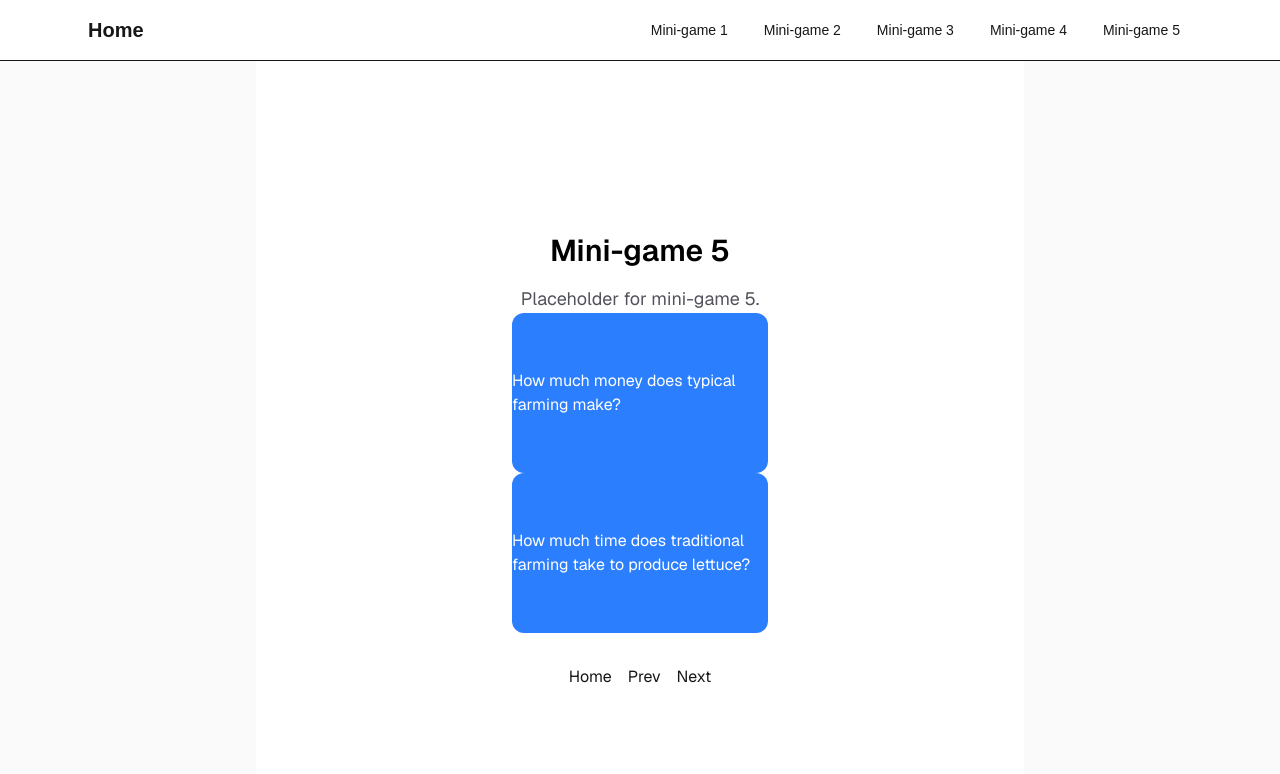
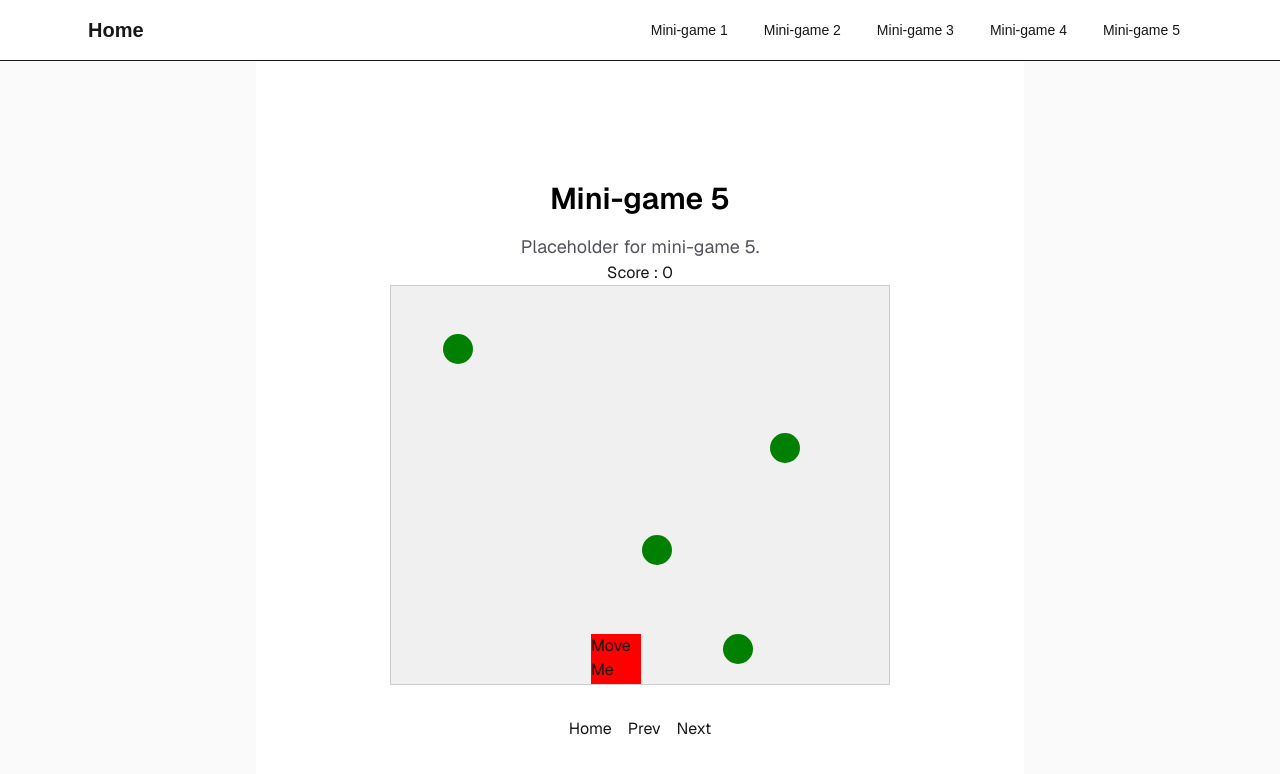
Before and after one commit to AshiJ7/FishFarmFrenzy, a Next.js app: page /mini-game-5 in a window 1280 px wide. Shown: the top 774 px of the page. Built offline with nearby package versions, Linux system fonts and the light colour scheme.

Commit message:
creating lettuce falling game basic

```diff
--- a/app/globals.css
+++ b/app/globals.css
@@ -40,3 +40,34 @@ body {
 .rotate-y-180 {
   transform: rotateY(180deg);
 }
+
+.falling-objects-container {
+  position: relative;
+  width: 500px;   /* match canvas width */
+  height: 400px;
+  overflow: hidden;
+  border: 1px solid #ccc;
+  background-color: #f0f0f0;
+}
+
+
+.falling-object {
+  position: absolute;
+  top: -50px; /* Start above the container */
+  width: 30px;
+  height: 30px;
+  border-radius: 50%; /* Makes them circles, can be squares */
+  animation: fall linear forwards;
+  animation-duration: 5s; /* Duration of the fall */
+}
+
+@keyframes fall {
+  0% {
+    transform: translateY(0) rotate(0deg);
+    opacity: 1;
+  }
+  100% {
+    transform: translateY(450px) rotate(720deg); /* Adjust translateY based on container height */
+    opacity: 0;
+  }
+}
--- a/app/mini-game-5/page.tsx
+++ b/app/mini-game-5/page.tsx
@@ -1,6 +1,134 @@
+"use client";
 import Link from "next/link";
 import FlipCard from "./flipcard";
+
+import React, { useState, useEffect, useRef, useCallback} from 'react';
+
+interface LettuceData {
+  id: number;
+  x: number;
+  y: number;
+  color: string;
+}
+
 export default function MiniGame5() {
+
+
+  const [objects, setObjects] = useState<LettuceData[]>([]);
+  const containerRef = useRef<HTMLDivElement>(null);
+ const createLettuce = useCallback(() => {
+  if (!containerRef.current) return;
+
+  const containerWidth = containerRef.current.offsetWidth;
+
+  const newObject: LettuceData = {
+    id: Date.now(),
+    x: Math.random() * (containerWidth - 30), // 30 = object width
+    y: 0,
+    color: 'green',
+  };
+
+  setObjects(prev => [...prev, newObject]);
+}, []);
+
+useEffect(() => {
+  const spawnInterval = setInterval(() => {
+    createLettuce();
+  }, 1000); // spawn every second
+
+  return () => clearInterval(spawnInterval);
+}, [createLettuce]);
+const [position, setPosition] = useState({ x: 200});
+
+const basketWidth = 50;
+const basketHeight = 50;
+const objectSize = 30;
+const gravity = 3;
+const [score, setScore] = useState(0);
+
+const positionRef = useRef(position);
+
+useEffect(() => {
+  positionRef.current = position;
+}, [position]);
+
+useEffect(() => {
+  const interval = setInterval(() => {
+    setObjects(prevObjects =>
+      prevObjects
+        .map(obj => ({
+          ...obj,
+          y: obj.y + gravity
+        }))
+        .filter(obj => {
+          // Collision detection
+          const basketLeft = positionRef.current.x;;
+          const basketRight = positionRef.current.x + basketWidth;
+    const basketTop = 400 - basketHeight;
+    const basketBottom = 400;
+
+    const objectLeft = obj.x;
+    const objectRight = obj.x + objectSize;
+    const objectTop = obj.y;
+    const objectBottom = obj.y + objectSize;
+
+    const isColliding =
+      objectRight > basketLeft &&
+      objectLeft < basketRight &&
+      objectBottom > basketTop &&
+      objectTop < basketBottom;
+
+    if (isColliding) {
+      console.log("HIT!");
+      setScore(prev => prev + 0.5);
+      return false; // remove the green ball
+    }
+          // remove if it falls from a spot
+          return obj.y < 400;
+        })
+    );
+  }, 30);
+
+  return () => clearInterval(interval);
+}, []);
+
+
+  //const [position, setPosition] = useState({ x: 400, y: 480 });
+  const moveBy = 10;
+  const divRef = useRef<HTMLDivElement>(null);
+
+  useEffect(() => {
+    // need this to mount
+    divRef.current?.focus();
+  }, []);
+
+  const handleKeyDown = (event: React.KeyboardEvent<HTMLDivElement>) => {
+    switch (event.key) {
+      case 'ArrowLeft':
+        if(position.x < 20){
+          break
+        }
+        else{
+          setPosition((prev) => ({ ...prev, x: prev.x - moveBy }));
+        }
+        break;
+      case 'ArrowRight':
+        if(position.x > 410){
+          break
+        }
+        else{
+          setPosition((prev) => ({ ...prev, x: prev.x + moveBy }));
+        }
+
+        break;
+      default:
+        return;
+    }
+    event.preventDefault();
+  };
+
+
+
   return (
     <div className="flex min-h-screen items-center justify-center bg-zinc-50 font-sans dark:bg-black">
       <main className="flex min-h-screen w-full max-w-3xl flex-col items-center justify-center py-24 px-8 bg-white dark:bg-black">
@@ -8,15 +136,54 @@ export default function MiniGame5() {
         <p className="mt-4 max-w-2xl text-center text-lg text-zinc-600 dark:text-zinc-400">
           Placeholder for mini-game 5.
         </p>
-        <FlipCard
-            front={<span>How much money does typical farming make?</span>}
-            back={<span>Will fill in with accurate data</span>}
-          />
+        <div id="counter">Score : <span>{score}</span></div>
+        <div
+  className="falling-objects-container"
+  ref={containerRef} //canvas for now
+  style={{
+    position: 'relative',
+    width: '500px',
+    height: '400px',
+    overflow: 'hidden',
+    border: '1px solid #ccc',
+    backgroundColor: '#f0f0f0',
+  }}
+>
 
-          <FlipCard
-            front={<span>How much time does traditional farming take to produce lettuce?</span>}
-            back={<span>Will fill in with accurate data</span>}
-          />
+  {objects.map(obj => (
+    <div
+      key={obj.id}
+      style={{
+        position: 'absolute',
+        top: `${obj.y}px`,
+        left: `${obj.x}px`,
+        width: '30px',
+        height: '30px',
+        borderRadius: '50%',
+        backgroundColor: obj.color,
+      }}
+    />
+  ))}
+
+  <div
+    ref={divRef}
+    onKeyDown={handleKeyDown}
+    tabIndex={0}
+    style={{
+      position: 'absolute',
+      bottom: '0px',        // anchoring it to the bottom of the canvas
+      left: `${position.x}px`,
+      width: '50px',
+      height: '50px',
+      backgroundColor: 'red',
+      outline: 'none',
+    }}
+  >
+    Move Me
+  </div>
+
+</div>
+
         <nav className="mt-8 flex gap-4">
           <Link href="/" className="text-foreground">Home</Link>
           <Link href="/mini-game-4" className="text-foreground">Prev</Link>
```
